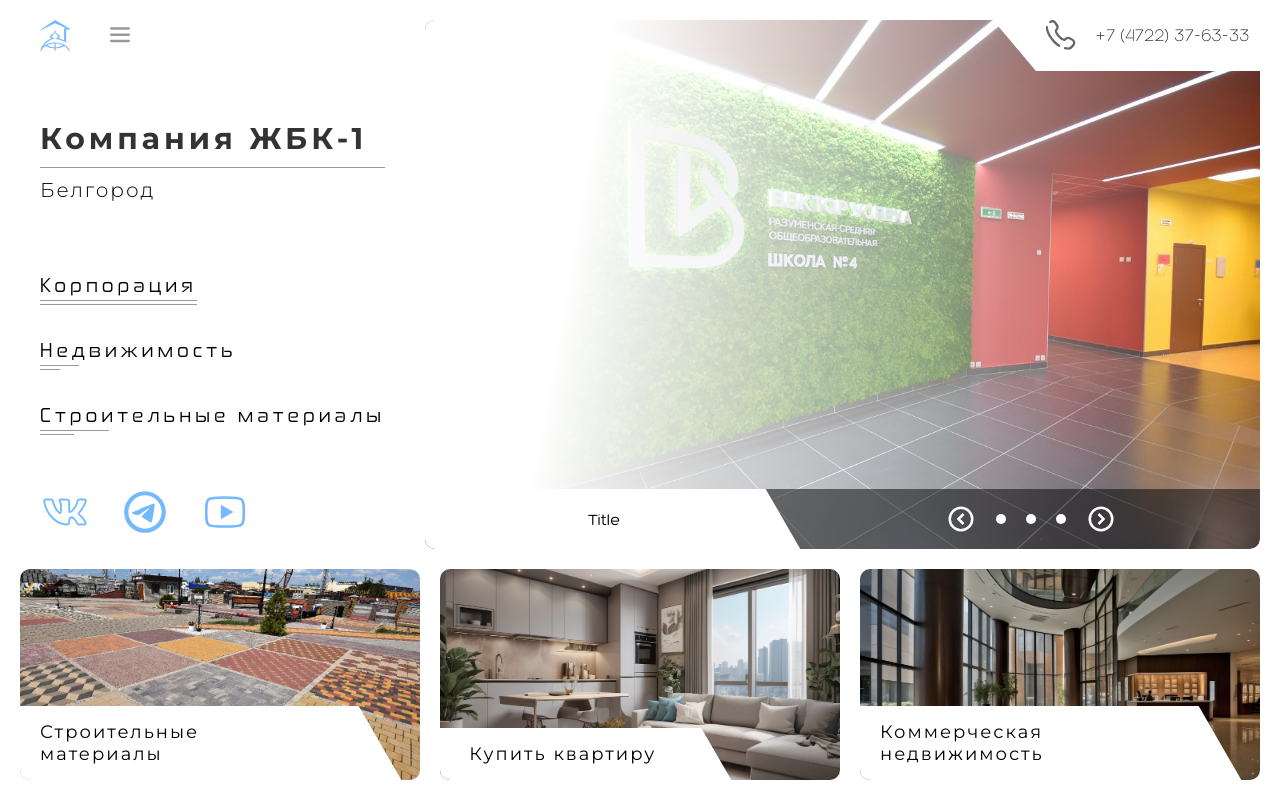
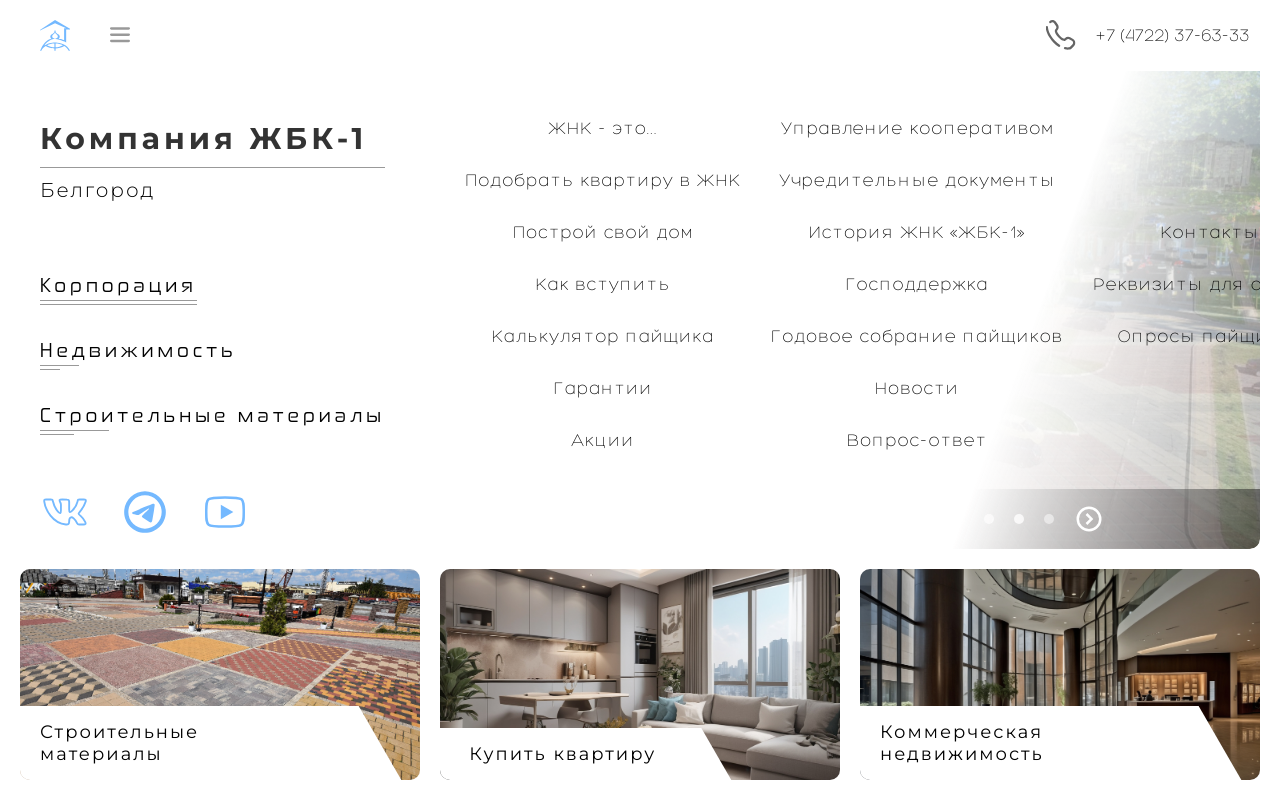
Before and after one commit to CodeGen2309/mainv4, a Vue app: page / in a window 1280 px wide. Built offline with nearby package versions, Linux system fonts and the light colour scheme.

Commit message:
sidemenu started

```diff
--- /dev/null
+++ b/mocks/slides.json
@@ -0,0 +1,19 @@
+[
+  {
+    "img": "/public/v4sources/img/1.jpg",
+    "title": "Первый слайд",
+    "link": "link"
+  },
+
+  {
+    "img": "/public/v4sources/img/2.jpg",
+    "title": "Второй епта",
+    "link": "link"
+  },
+
+  {
+    "img": "/public/v4sources/img/3.jpg",
+    "title": "И третий",
+    "link": "link"
+  }
+]
--- /dev/null
+++ b/mocks/testSubMenu.json
@@ -0,0 +1,86 @@
+[
+  {
+    "link": "#",
+    "text": "ЖНК - это..."
+  },
+
+  {
+    "link": "#",
+    "text": "Подобрать квартиру в ЖНК"
+  },
+
+  {
+    "link": "#",
+    "text": "Построй свой дом"
+  },
+
+  {
+    "link": "#",
+    "text": "Как вступить"
+  },
+
+  {
+    "link": "#",
+    "text": "Калькулятор пайщика"
+  },
+
+  {
+    "link": "#",
+    "text": "Гарантии"
+  },
+
+  {
+    "link": "#",
+    "text": "Акции"
+  },
+
+  {
+    "link": "#",
+    "text": "Управление кооперативом"
+  },
+
+  {
+    "link": "#",
+    "text": "Учредительные документы"
+  },
+
+  {
+    "link": "#",
+    "text": "История ЖНК «ЖБК-1»"
+  },
+
+  {
+    "link": "#",
+    "text": "Господдержка"
+  },
+
+  {
+    "link": "#",
+    "text": "Годовое собрание пайщиков"
+  },
+
+  {
+    "link": "#",
+    "text": "Новости"
+  },
+
+  {
+    "link": "#",
+    "text": "Вопрос-ответ"
+  },
+
+  {
+    "link": "#",
+    "text": "Контакты"
+  },
+
+  {
+    "link": "#",
+    "text": "Реквизиты для оплаты"
+  },
+
+  {
+    "link": "#",
+    "text": "Опросы пайщиков"
+  }
+]
--- /dev/null
+++ b/src/components/extendMenu.vue
@@ -0,0 +1,48 @@
+<script setup>
+ import subMenu from '/mocks/testSubMenu.json'
+</script>
+
+<template>
+  <div class="extMenu">
+    <ul class="extMenu__list">
+      <li class="extMenu__listItem" v-for="item in subMenu" :key="item.text">
+        <a class="extMenu__link" :href="item.link">
+          {{ item.text }}
+        </a>
+      </li>
+    </ul>
+  </div>
+</template>
+
+
+<style scoped>
+.extMenu {
+  display: flex;
+  align-items: center;
+  /* justify-content: center; */
+}
+
+
+.extMenu__list {
+  height: 70%;
+
+  display: flex;
+  flex-direction: column;
+  align-items: center;
+  justify-content: center;
+  flex-wrap: wrap;
+
+  gap: 30px;
+  list-style: none;
+}
+
+
+.extMenu__listItem {}
+.extMenu__link {
+  color: inherit;
+  text-decoration: none;
+  display: block;
+}
+
+
+</style>
--- a/src/components/mainSlider.vue
+++ b/src/components/mainSlider.vue
@@ -1,12 +1,63 @@
 <script setup>
-    import arrow from './icons/arrow.vue';
+  import { onMounted, ref } from 'vue';
+
+  import arrow from './icons/arrow.vue';
+  import slidesData from '/mocks/slides.json'
+
+  let currentSlide = ref(0)
+  let slideTicker = false
+
+  function nextSlide () {
+    console.log('NEXT SLIDE');
+
+    currentSlide.value++
+
+    if (currentSlide.value > slidesData.length - 1) {
+      currentSlide.value = 0
+    }
+  }
+
+  function prevSlide () {
+    console.log('PREV SLIDE');
+    currentSlide.value--
+
+    if (currentSlide.value < 0) {
+      currentSlide.value = slidesData.length - 1
+    }
+  }
+
+  function toggleSlide (index) {
+    console.log(`SLIDE INDEX ${index}`);
+    currentSlide.value = index
+  }
+
+  function startSlider () {
+    slideTicker = setInterval(() => {
+      nextSlide();
+    }, 5000);
+  }
+
+  function stopSlider () {
+    clearInterval(slideTicker)
+  }
+
+
+  onMounted(() => { startSlider() })
 </script>
 
 
 <template>
-  <div class="sld">
-    <img class="sld__img" src="/public/v4sources/img/4.jpg">
-    <div class="sld__cover"></div>
+  <div class="sld" @mouseenter="stopSlider" @mouseleave="startSlider">
+    <div class="sld__slides">
+      <img class="sld__img" loading="lazy"
+        v-for="(item, index) in slidesData" :key="index"
+        :class="{ 'sld__inactiveSlide': currentSlide != index }"
+        :src="item.img"
+      >
+
+      <div class="sld__cover"></div>
+    </div>
+
 
     <div class="sld__dock">
       <div class="sld__transformer sld__dockContentHolder">
@@ -18,17 +69,21 @@
       <div class="sld__transformer sld__dockControlsHolder">
         <div class="sld__dockControls">
           <div class="sld__dockArrow sld__dockBack">
-            <arrow class="sld__dockArrowIcon"></arrow>
+            <arrow class="sld__dockArrowIcon" @click="prevSlide">
+            </arrow>
           </div>
 
           <ul class="sld__dockDotList">
-            <li class="sld__dockDot"></li>
-            <li class="sld__dockDot"></li>
-            <li class="sld__dockDot"></li>
+            <li class="sld__dockDot" v-for="(item, index) in slidesData.length"
+              :key="index" @click="toggleSlide(index)"
+              :class="{'sld__dockDot_active': currentSlide == index}"
+              >
+            </li>
           </ul>
 
           <div class="sld__dockArrow sld__dockNext">
-            <arrow class="sld__dockArrowIcon"></arrow>
+            <arrow class="sld__dockArrowIcon" @click="nextSlide">
+            </arrow>
           </div>
         </div>
       </div>
@@ -48,21 +103,38 @@
   overflow: hidden;
 }
 
+.sld__cover {
+  position: absolute;
+  top: 0; left: 0;
+  width: 100%; height: 100%;
+  background: linear-gradient(
+    100deg,
+    rgba(255, 255, 255, 1) 10%,
+    rgba(0, 0, 0, 0) 50%
+  );
+}
+
+.sld__slides {
+  position: relative;
+  width: 100%; height: 100%;;
+}
+
 .sld__img {
   position: absolute;
   width: 100%; height: 100%;
   object-fit: cover;
   object-position: center;
+  transition: .5s;
 }
 
-.sld__cover {
-  position: absolute;
-  width: 100%; height: 100%;
-  background: linear-gradient(
-    100deg,
-    white 20%,
-    rgba(0, 0, 0, 0)
-  );
+.sld__inactiveSlide {
+  opacity: 0;
+
+  transform:
+    /* scale(1.05) */
+    translateX(10px)
+    /* translateY(50px) */
+  ;
 }
 
 
@@ -97,6 +169,7 @@
 
 .sld__dockContentHolder {
   background: white;
+  margin-left: -50px;
 }
 
 
@@ -151,7 +224,15 @@
 .sld__dockDot {
   display: block;
   width: 10px; height: 10px;
+  background: rgba(255, 255, 255, .5);
+  border-radius: 5px;
+  cursor: pointer;
+  transition: .3s;
+}
+
+
+.sld__dockDot_active {
   background: white;
-  border-radius: 5px;
 }
+
 </style>
--- a/src/views/mainView.vue
+++ b/src/views/mainView.vue
@@ -5,8 +5,8 @@
 import sideMenu from '@/components/sideMenu.vue';
 import tile from '../components/tile.vue';
 import router from '@/router';
-import videoBack from '@/components/videoBack.vue';
 import mainSlider from '@/components/mainSlider.vue';
+import extendMenu from '@/components/extendMenu.vue';
 
 
 let props = defineProps(['tiles', 'img', 'isvideo', 'videopath' ])
@@ -64,11 +64,8 @@
       <side-menu class="app__smenu" @goClick="goTo" />
 
       <div class="app__imgHolder">
-        <!-- <div class="app__imgCover"></div> -->
-
-        <!-- <video-back v-if="props.isvideo" :video="props.videopath" class="app__img inviz" /> -->
-        <!-- <img v-else class="app__img inviz" :src="props.img" /> -->
         <main-slider class="app__slider" />
+        <extend-menu class="app__extMenu" />
       </div>
     </div>
 
@@ -131,24 +128,24 @@
 }
 
 
-.app__imgCover {
+.app__slider {
+  height: 100%;
+}
+
+.app__extMenu {
   position: absolute;
-  z-index: 9;
-  top: 0; left: 0; right: 0; bottom: 0;
+  top: 0px; left: 0px; bottom: 0;
+  width: 100%;
 
-  background: linear-gradient(
-    100deg,
-    white 10%,
-    rgba(255, 255, 255, 0) 40%
+  background:linear-gradient(
+    110deg,
+    rgba(255, 255, 255, 1) 70%,
+    rgba(0, 0, 0, 0)
   );
 
-
-  transition: .3s;
-}
-
-
-.app__slider {
-  height: 100%;
+  font-size: 18px;
+  font-weight: 100;
+  letter-spacing: 1px;
 }
 
 
```
